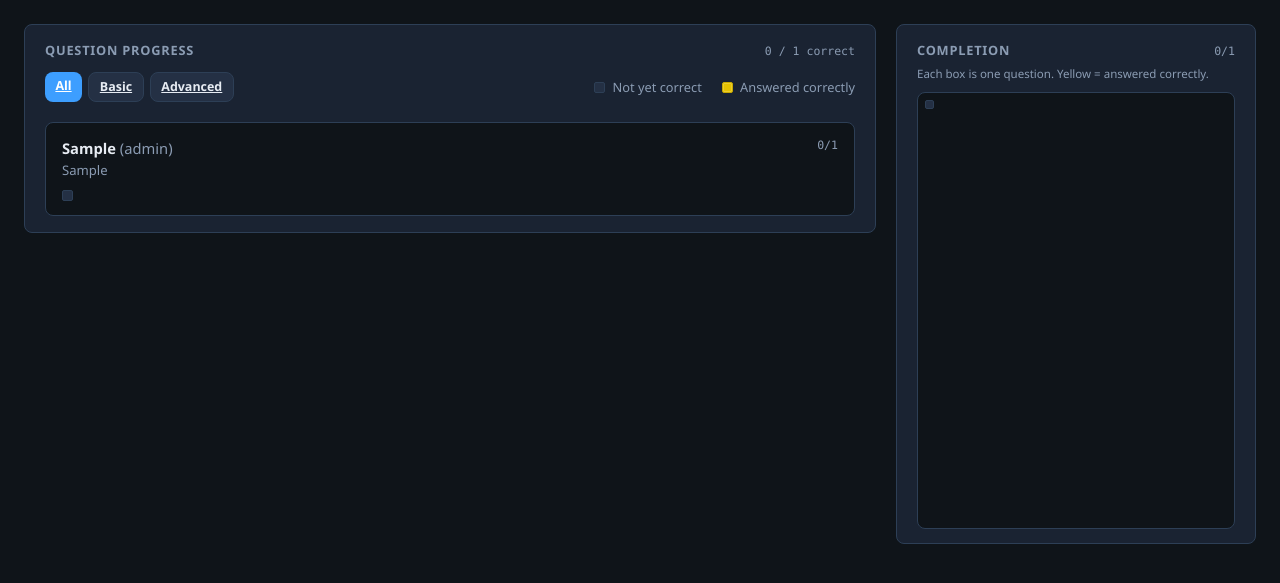
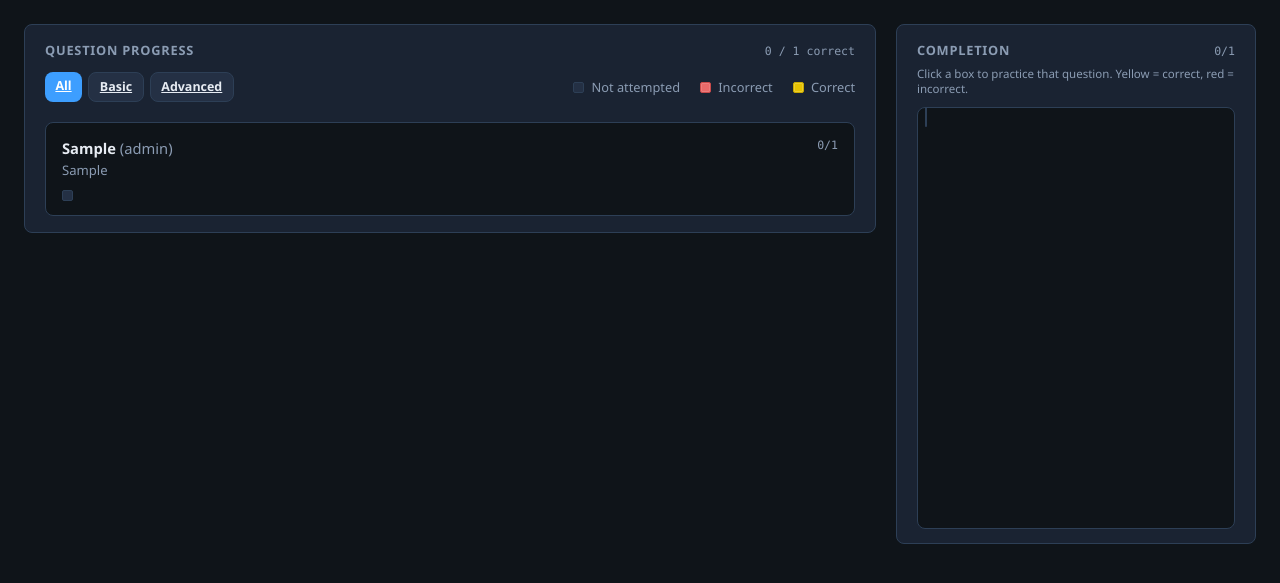
Before and after one commit to datagod/smartham, a FastAPI app: page /progress in a window 1280 px wide. Shown: the part 152-735 px from the top of the page. Run offline with FastAPI, Linux system fonts and the light colour scheme; tables that the repository leaves empty hold one stand-in row (values such as "Sample post").

Commit message:
Show incorrect answers as red boxes and link to practice quiz
Track practice misses on the progress map, style them red, and open the
matching question when a box is clicked via /quiz?question=ID.

```diff
--- a/smartham/db.py
+++ b/smartham/db.py
@@ -230,7 +230,13 @@
                 WHERE a.question_id = q.id
                   AND a.mode = 'practice'
                   AND a.is_correct = 1
-            ) AS mastered
+            ) AS mastered,
+            EXISTS (
+                SELECT 1 FROM quiz_attempts a
+                WHERE a.question_id = q.id
+                  AND a.mode = 'practice'
+                  AND a.is_correct = 0
+            ) AS missed_attempt
         FROM questions q
         {where}
         ORDER BY q.id
@@ -243,6 +249,7 @@
             "level": row["level"],
             "section": row["section"],
             "mastered": bool(row["mastered"]),
+            "missed": not bool(row["mastered"]) and bool(row["missed_attempt"]),
         }
         for row in rows
     ]
--- a/smartham/web/server.py
+++ b/smartham/web/server.py
@@ -227,8 +227,20 @@
     async def api_questions(
         level: str | None = Query(None),
         section: str | None = Query(None),
+        question_id: str | None = Query(None),
         limit: int = Query(1, ge=1, le=50),
     ) -> JSONResponse:
+        if question_id:
+            row = state.conn.execute(
+                "SELECT * FROM questions WHERE id = ?",
+                (question_id.strip(),),
+            ).fetchone()
+            if not row:
+                return JSONResponse({"questions": []})
+            q = _question_row(row)
+            q.pop("correct", None)
+            return JSONResponse({"questions": [q]})
+
         clauses = []
         params: list[Any] = []
         if level:
--- a/smartham/web/static/css/styles.css
+++ b/smartham/web/static/css/styles.css
@@ -335,6 +335,29 @@
   box-shadow: inset 0 0 0 1px rgba(255, 255, 255, 0.18);
 }
 
+.progress-box.is-missed {
+  background: var(--error);
+  border-color: #c94a4a;
+  box-shadow: inset 0 0 0 1px rgba(255, 255, 255, 0.12);
+}
+
+.progress-box-link {
+  display: inline-flex;
+  line-height: 0;
+  text-decoration: none;
+  border-radius: 2px;
+}
+
+.progress-box-link:focus-visible {
+  outline: 2px solid var(--accent);
+  outline-offset: 1px;
+}
+
+.progress-box-link:hover .progress-box {
+  transform: scale(1.35);
+  z-index: 1;
+}
+
 .progress-box:hover {
   transform: scale(1.35);
   z-index: 1;
@@ -387,9 +410,14 @@
   gap: 3px;
 }
 
+.progress-tower-grid .progress-box-link {
+  display: block;
+  aspect-ratio: 1;
+}
+
 .progress-tower-box {
   width: 100%;
-  height: auto;
+  height: 100%;
   aspect-ratio: 1;
 }
 
--- /dev/null
+++ b/smartham/web/templates/_progress_box.html
@@ -0,0 +1,8 @@
+<a
+  href="/quiz?question={{ q.id }}"
+  class="progress-box-link"
+  title="{{ q.id }}{% if q.mastered %} — answered correctly{% elif q.missed %} — answered incorrectly{% endif %}"
+  aria-label="{{ q.id }}{% if q.mastered %} — answered correctly{% elif q.missed %} — answered incorrectly{% endif %}"
+>
+  <span class="progress-box {{ extra_class }}{% if q.mastered %} is-mastered{% elif q.missed %} is-missed{% endif %}"></span>
+</a>
--- a/smartham/web/templates/progress.html
+++ b/smartham/web/templates/progress.html
@@ -4,7 +4,7 @@
   <meta charset="UTF-8">
   <meta name="viewport" content="width=device-width, initial-scale=1.0">
   <title>Question Progress · SmartHam</title>
-  <link rel="stylesheet" href="/static/css/styles.css?v=5">
+  <link rel="stylesheet" href="/static/css/styles.css?v=6">
 </head>
 <body>
   <div class="app">
@@ -24,8 +24,9 @@
             <a class="btn btn-small {% if level_filter == 'advanced' %}btn-primary{% else %}btn-secondary{% endif %}" href="/progress?level=advanced">Advanced</a>
           </div>
           <div class="progress-legend">
-            <span class="progress-legend-item"><span class="progress-box" aria-hidden="true"></span> Not yet correct</span>
-            <span class="progress-legend-item"><span class="progress-box is-mastered" aria-hidden="true"></span> Answered correctly</span>
+            <span class="progress-legend-item"><span class="progress-box" aria-hidden="true"></span> Not attempted</span>
+            <span class="progress-legend-item"><span class="progress-box is-missed" aria-hidden="true"></span> Incorrect</span>
+            <span class="progress-legend-item"><span class="progress-box is-mastered" aria-hidden="true"></span> Correct</span>
           </div>
         </div>
 
@@ -41,12 +42,9 @@
             </div>
             <div class="progress-grid" role="list" aria-label="{{ group.section }} questions">
               {% for q in group.questions %}
-              <span
-                class="progress-box{% if q.mastered %} is-mastered{% endif %}"
-                role="listitem"
-                title="{{ q.id }}"
-                aria-label="{{ q.id }}{% if q.mastered %} — answered correctly{% endif %}"
-              ></span>
+              {% with extra_class='' %}
+              {% include "_progress_box.html" %}
+              {% endwith %}
               {% endfor %}
             </div>
           </article>
@@ -61,16 +59,13 @@
           <h2>Completion</h2>
           <span class="panel-count">{{ progress.mastered }}/{{ progress.total }}</span>
         </div>
-        <p class="progress-tower-hint">Each box is one question. Yellow = answered correctly.</p>
+        <p class="progress-tower-hint">Click a box to practice that question. Yellow = correct, red = incorrect.</p>
         <div class="progress-tower-window">
           <div class="progress-tower-grid" role="list">
             {% for q in progress.questions %}
-            <span
-              class="progress-box progress-tower-box{% if q.mastered %} is-mastered{% endif %}"
-              role="listitem"
-              title="{{ q.id }}"
-              aria-label="{{ q.id }}{% if q.mastered %} — answered correctly{% endif %}"
-            ></span>
+            {% with extra_class='progress-tower-box' %}
+            {% include "_progress_box.html" %}
+            {% endwith %}
             {% endfor %}
           </div>
         </div>
--- a/smartham/web/templates/quiz.html
+++ b/smartham/web/templates/quiz.html
@@ -45,6 +45,6 @@
   </div>
   <div class="toast-stack" id="toast-stack"></div>
   <script src="/static/js/app.js?v=5"></script>
-  <script src="/static/js/quiz.js?v=5"></script>
+  <script src="/static/js/quiz.js?v=6"></script>
 </body>
 </html>
```
Also changed, not shown: smartham/web/static/js/quiz.js (+25 -5 lines).
